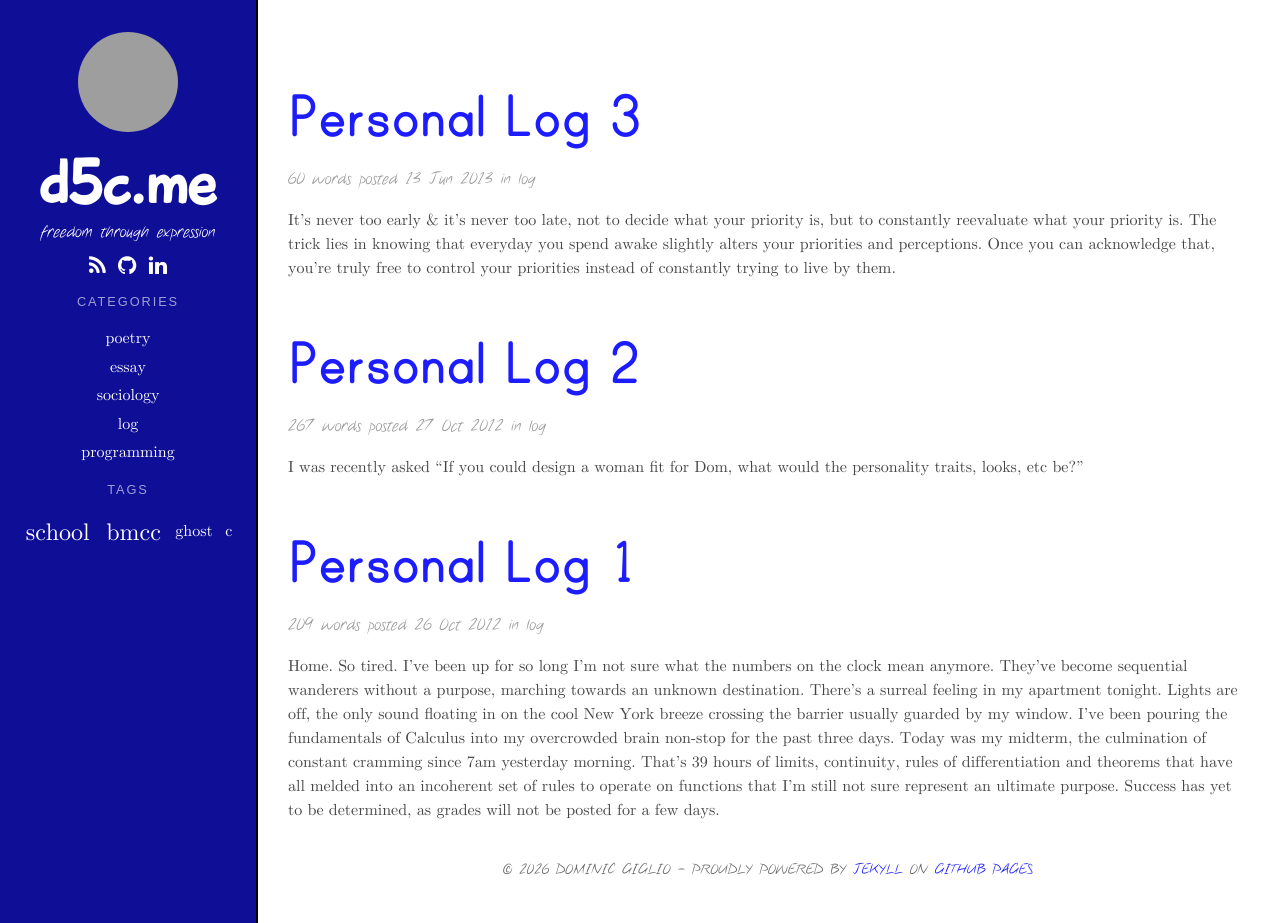
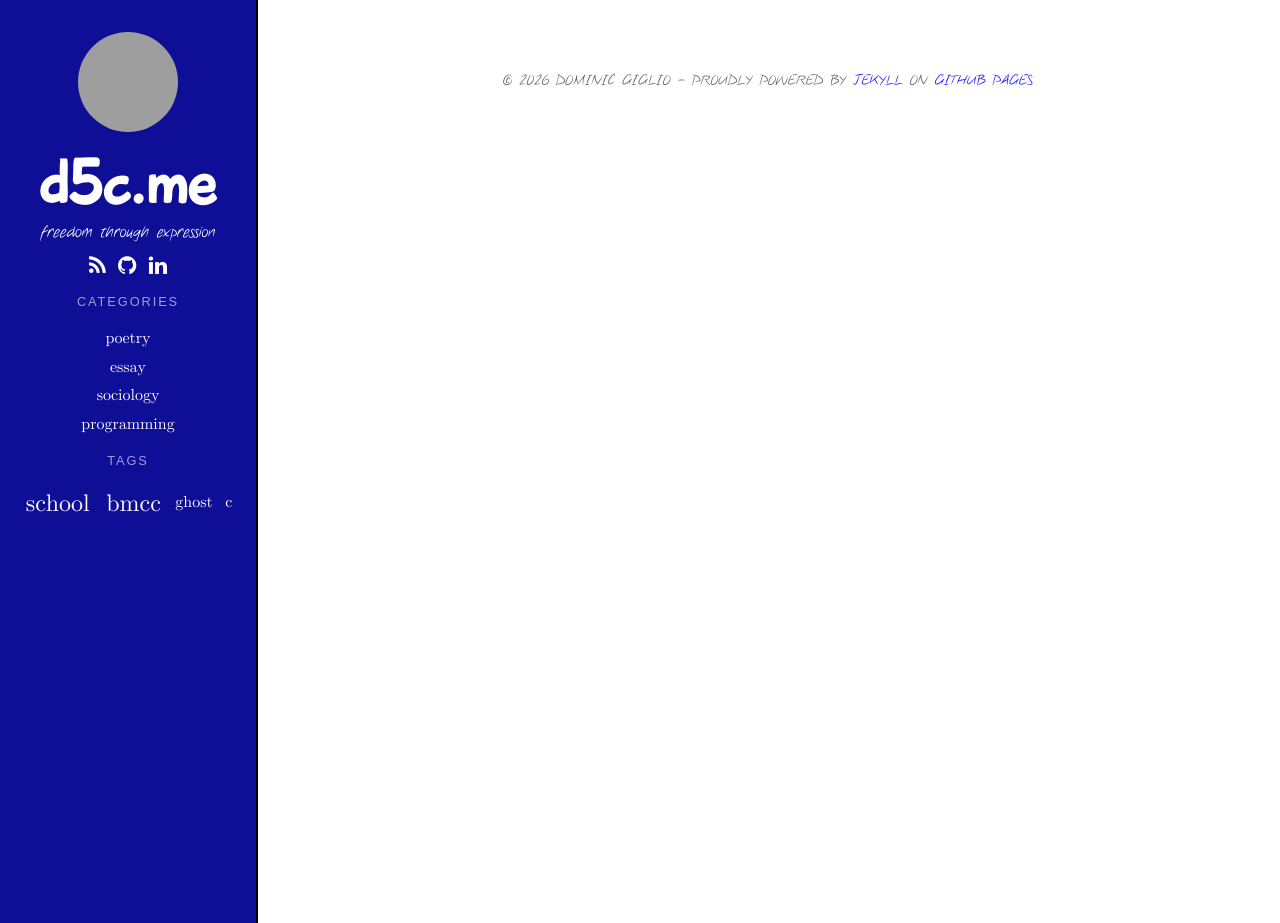
Before and after one commit to humanshell/humanshell.github.io, a Jekyll site: the page built from inference.html, in a window 1280 px wide and 923 px high. Built offline with Jekyll 4.4.1, drawn with Linux system fonts in a browser that asks for light colours; nearby versions of some CDN libraries; grey boxes are pictures that could not be loaded.

Commit message:
removed log entries and replaced with inference category

```diff
--- a/_posts/2012-10-26-personal-log-1.markdown
+++ /dev/null
@@ -1,13 +0,0 @@
----
-layout: post
-title: Personal Log 1
-date: '2012-10-26 16:00:00'
-category: log
-tags: []
----
-
-Home. So tired. I've been up for so long I'm not sure what the numbers on the clock mean anymore. They've become sequential wanderers without a purpose, marching towards an unknown destination. There's a surreal feeling in my apartment tonight. Lights are off, the only sound floating in on the cool New York breeze crossing the barrier usually guarded by my window. I've been pouring the fundamentals of Calculus into my overcrowded brain non-stop for the past three days. Today was my midterm, the culmination of constant cramming since 7am yesterday morning. That's 39 hours of limits, continuity, rules of differentiation and theorems that have all melded into an incoherent set of rules to operate on functions that I'm still not sure represent an ultimate purpose. Success has yet to be determined, as grades will not be posted for a few days.
-
-As I slowly loose consciousness I am acutely aware of the mound of responsibilities that have patiently waited for this milestone to pass. The list of overdue activities stands at the door to tomorrow like a sentry charged with my imprisonment. I take solace in the fact that I have no escape and can therefore welcome the imminent veil of slumber without reservation or evasion.
-
-Good night...
--- a/_posts/2012-10-27-personal-log-2.markdown
+++ /dev/null
@@ -1,13 +0,0 @@
----
-layout: post
-title: Personal Log 2
-date: '2012-10-27 16:00:00'
-category: log
-tags: []
----
-
-I was recently asked "If you could design a woman fit for Dom, what would the personality traits, looks, etc be?"
-
-This was my answer:
-
-First and foremost she would have a completely open mind. She would be both willing and eager to question everything and be dying to discuss those questions with me. She would have a completely silly sense of humor, amused by the smallest and corniest things. She would be tolerant of others and not pass judgement on people. She would be more concerned with what she could do for someone else before she did something for herself. She would read to expand her understanding as much as she reads for enjoyment (basically she would be smarter than me). This will prob sound weird but she would wear a baseball cap. For two reasons, because for some reason I find it irresistible, and because she would never be concerned with "how her hair looked." She would rather just pull it through the back of a cap and get on with her day. She would wear shirts that showed just a little bit of skin around her belly button because she knows that I can't concentrate when she does and she enjoys messing with me. She would somehow magically know when I feel like being alone and completely understand. She would enjoy just laying together on the couch watching a movie. If there were a woman that met these criteria then I would not care at all what she looked like, because I would not be able to keep from falling in love with her.
--- a/_posts/2013-06-13-personal-log-3.markdown
+++ /dev/null
@@ -1,9 +0,0 @@
----
-layout: post
-title: Personal Log 3
-date: '2013-06-13 16:00:00'
-category: log
-tags: []
----
-
-It's never too early & it's never too late, not to decide what your priority is, but to constantly reevaluate what your priority is. The trick lies in knowing that everyday you spend awake slightly alters your priorities and perceptions. Once you can acknowledge that, you're truly free to control your priorities instead of constantly trying to live by them.
--- a/log.html
+++ b/inference.html
@@ -1,6 +1,6 @@
 ---
 layout: base
-permalink: /log/
+permalink: /inference/
 ---
 
 <section>
```
